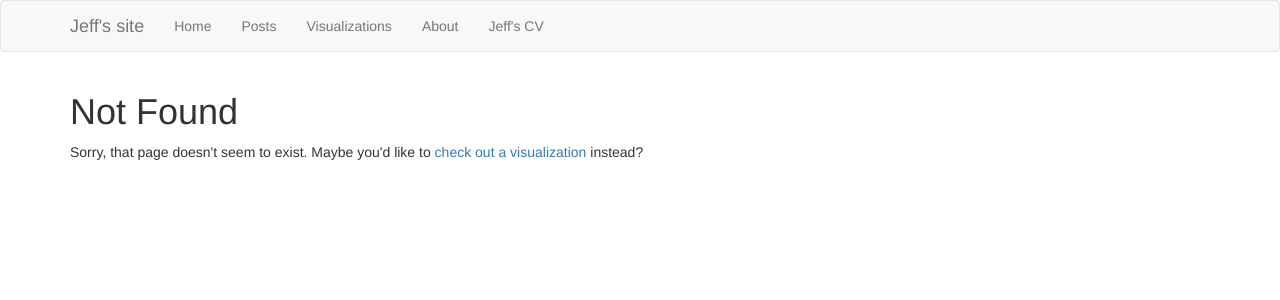
After one commit to jedale/website, a Flask app: template app/templates/404.html in a window 1280 px wide. The commit adds this page. Shown: the top 300 px of the page. Run offline with Flask 2, Linux system fonts and the light colour scheme; the template is opened without the code that fills it, so the values that code supplies are empty; parts of the project's set-up code (start-up, migrations or seed data) failed here and were passed over; some libraries are stand-ins or nearby versions.

Commit message:
fixed title bug

```diff
--- a/app/__init__.py
+++ b/app/__init__.py
@@ -13,4 +13,4 @@ migrate = Migrate(app, db)
 login = LoginManager(app)
 login.login_view = 'login'
 
-from app import routes, models
+from app import routes, models, errors
--- /dev/null
+++ b/app/templates/404.html
@@ -0,0 +1,6 @@
+{% extends "base.html" %}
+
+{% block app_content %}
+	<h1>Not Found</h1>
+	<p>Sorry, that page doesn't seem to exist. Maybe you'd like to <a href="{{ url_for('visualizations') }}">check out a visualization</a> instead?</p>
+{% endblock %}
--- /dev/null
+++ b/app/templates/500.html
@@ -0,0 +1,6 @@
+{% extends base.html %}
+
+{% block app_content %}
+	<h1>An error occurred.</h1>
+	<p>Jeff has been made aware of the situation. Sorry for the inconvenience. Why not <a href="{{ url_for('visualizations') }}">check out a visualization?</a></p>
+{% endblock %}
--- a/app/templates/base.html
+++ b/app/templates/base.html
@@ -2,9 +2,9 @@
 
 {% block title %}
 	{% if title %}
-	<title>{{ title }} - Jeff's Site</title>
+	{{ title }} - Jeff's Site
 	{% else %}
-	<title>Jeff's Site</title>
+	Jeff's Site
 	{% endif %}
 {% endblock %}
 
```
Also changed, not shown: app/errors.py (added, +10 -0 lines).
